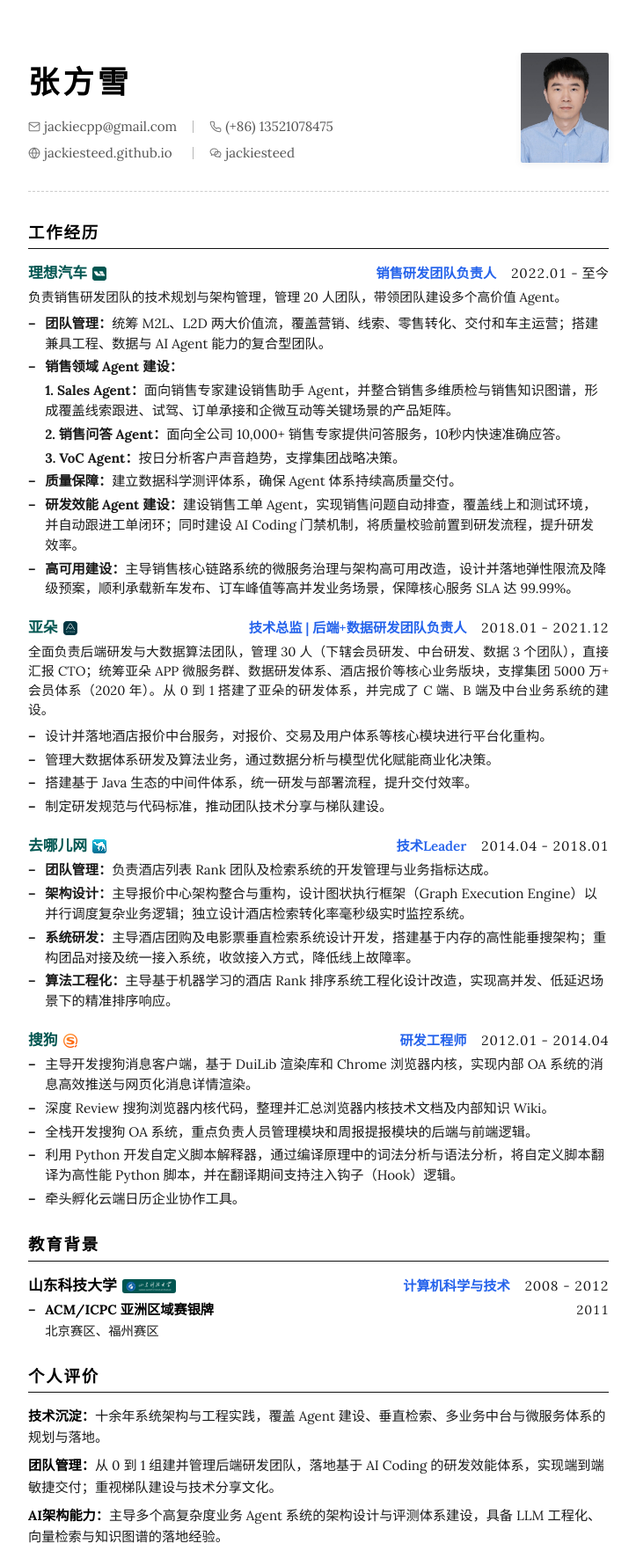
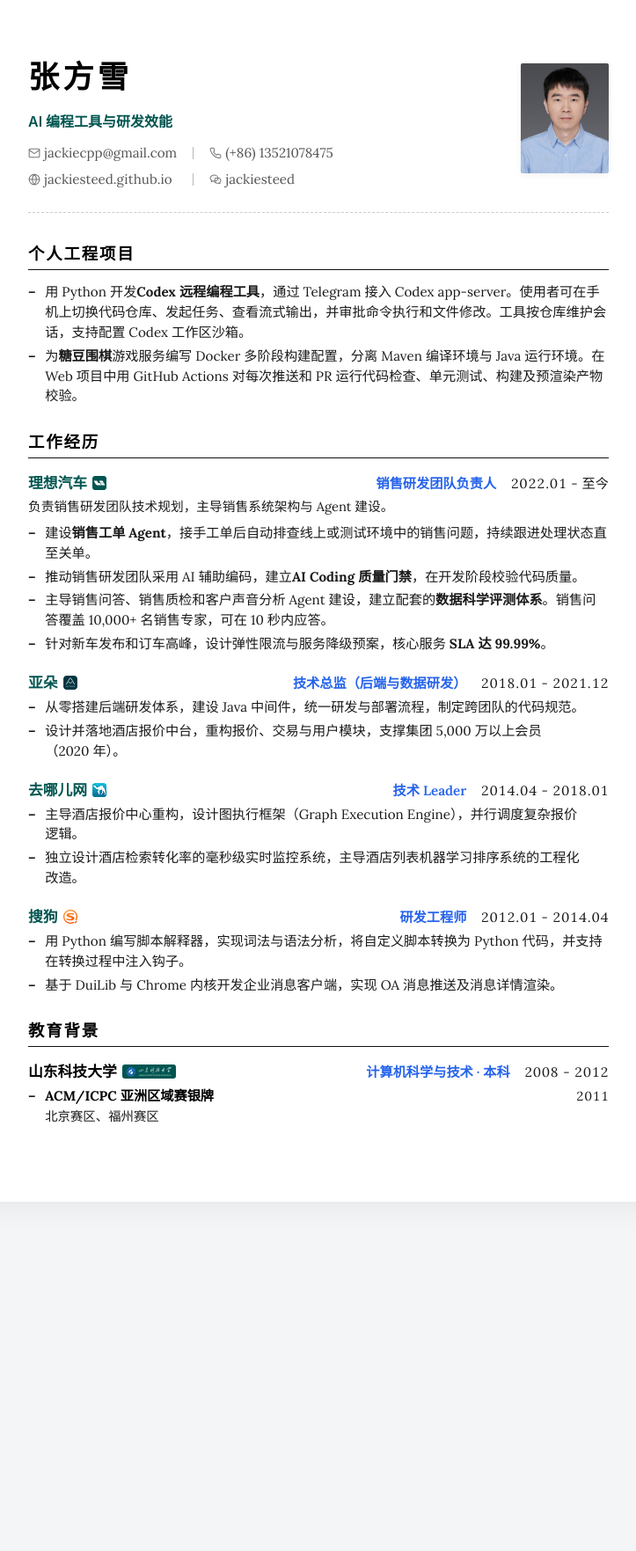
Before and after one commit to jackiesteed/jackiesteed.github.io, a plain HTML site: page index.html in a window 1280 px wide. Shown: the part 40-1803 px from the top of the page at 88% size, without its empty margins (278-1001 px from the left). After the commit the page ends 1446 px from the top, so only its background shows below. Drawn offline with Linux system fonts and the light colour scheme.

Commit message:
针对 AI 编程工具与研发效能岗位调整技术简历

```diff
--- a/index.html
+++ b/index.html
@@ -6,8 +6,8 @@
   <title>张方雪简历</title>
 
   <!-- SEO Meta Tags -->
-  <meta name="description" content="张方雪 (Jackie) 的个人简历。技术Leader，前去哪儿架构师、亚朵技术总监，拥有丰富的销售研发团队管理、中台架构设计及搜索检索开发经验。">
-  <meta name="keywords" content="张方雪, Jackie, 简历, 技术Leader, 架构师, 亚朵, 理想汽车, 去哪儿">
+  <meta name="description" content="张方雪的技术简历，涵盖 AI 编程工具、研发效能、Agent 工程化与高可用系统。">
+  <meta name="keywords" content="张方雪, Jackie, 简历, AI 编程工具, 研发效能, Python, CI/CD, 系统架构">
   <meta name="author" content="张方雪">
   <link rel="icon" type="image/svg+xml" href="favicon.svg">
 
@@ -106,6 +106,12 @@
 
     .header-text h1 {
       text-align: left;
+    }
+
+    .focus {
+      font: 600 1rem/1.5 var(--font-sans);
+      color: var(--company-color);
+      margin-bottom: 0.75rem;
     }
 
     .contact-info {
@@ -435,6 +441,11 @@
         font-size: 1.85rem;
       }
 
+      .focus {
+        grid-area: 2 / 1 / 3 / -1;
+        margin: 0;
+      }
+
       .header-photo {
         grid-area: 1 / 2;
         margin-left: 0;
@@ -500,6 +511,18 @@
       }
     }
 
+    @page { size: A4; margin: 14mm 17mm; }
+    @media print {
+      body { display: block; padding: 0; background: white; }
+      .resume-container { max-width: none; padding: 0; box-shadow: none; }
+      header.resume-header { margin-bottom: 0.6rem; padding-bottom: 0.6rem; }
+      .profile-photo { width: 70px; height: 88px; }
+      section, .entry { margin-bottom: 0.5rem; }
+      h2 { margin: 0.65rem 0 0.35rem; break-after: avoid; }
+      .entry-header { break-after: avoid; }
+      .entry, .entry-list li { break-inside: avoid; }
+      .entry-list li, .entry-summary { font-size: 10pt; line-height: 1.48; }
+    }
   </style>
 </head>
 <body>
@@ -513,6 +536,7 @@
     <header class="resume-header">
       <div class="header-text">
         <h1>张方雪</h1>
+        <p class="focus">AI 编程工具与研发效能</p>
         <div class="contact-info">
           <div class="contact-row">
             <!-- Email -->
@@ -568,6 +592,14 @@
       </div>
     </header>
 
+    <section id="projects">
+      <h2>个人工程项目</h2>
+      <ul class="entry-list">
+        <li>用 Python 开发<strong>Codex 远程编程工具</strong>，通过 Telegram 接入 Codex app-server。使用者可在手机上切换代码仓库、发起任务、查看流式输出，并审批命令执行和文件修改。工具按仓库维护会话，支持配置 Codex 工作区沙箱。</li>
+        <li>为<strong>糖豆围棋</strong>游戏服务编写 Docker 多阶段构建配置，分离 Maven 编译环境与 Java 运行环境。在 Web 项目中用 GitHub Actions 对每次推送和 PR 运行代码检查、单元测试、构建及预渲染产物校验。</li>
+      </ul>
+    </section>
+
     <!-- Work Experience -->
     <section id="experience">
       <h2>工作经历</h2>
@@ -581,16 +613,12 @@
             <span class="entry-date">2022.01 - 至今</span>
           </div>
         </div>
-        <p class="entry-summary">负责销售研发团队的技术规划与架构管理，管理 20 人团队，带领团队建设多个高价值 Agent。</p>
+        <p class="entry-summary">负责销售研发团队技术规划，主导销售系统架构与 Agent 建设。</p>
         <ul class="entry-list">
-          <li><strong>团队管理：</strong>统筹 M2L、L2D 两大价值流，覆盖营销、线索、零售转化、交付和车主运营；搭建兼具工程、数据与 AI Agent 能力的复合型团队。</li>
-          <li><strong>销售领域 Agent 建设：</strong></li>
-          <li class="agent-breakdown-item"><strong>1. Sales Agent：</strong>面向销售专家建设销售助手 Agent，并整合销售多维质检与销售知识图谱，形成覆盖线索跟进、试驾、订单承接和企微互动等关键场景的产品矩阵。</li>
-          <li class="agent-breakdown-item"><strong>2. 销售问答 Agent：</strong>面向全公司 10,000+ 销售专家提供问答服务，10秒内快速准确应答。</li>
-          <li class="agent-breakdown-item"><strong>3. VoC Agent：</strong>按日分析客户声音趋势，支撑集团战略决策。</li>
-          <li><strong>质量保障：</strong>建立数据科学测评体系，确保 Agent 体系持续高质量交付。</li>
-          <li><strong>研发效能 Agent 建设：</strong>建设销售工单 Agent，实现销售问题自动排查，覆盖线上和测试环境，并自动跟进工单闭环；同时建设 AI Coding 门禁机制，将质量校验前置到研发流程，提升研发效率。</li>
-          <li><strong>高可用建设：</strong>主导销售核心链路系统的微服务治理与架构高可用改造，设计并落地弹性限流及降级预案，顺利承载新车发布、订车峰值等高并发业务场景，保障核心服务 SLA 达 99.99%。</li>
+          <li>建设<strong>销售工单 Agent</strong>，接手工单后自动排查线上或测试环境中的销售问题，持续跟进处理状态直至关单。</li>
+          <li>推动销售研发团队采用 AI 辅助编码，建立<strong>AI Coding 质量门禁</strong>，在开发阶段校验代码质量。</li>
+          <li>主导销售问答、销售质检和客户声音分析 Agent 建设，建立配套的<strong>数据科学评测体系</strong>。销售问答覆盖 10,000+ 名销售专家，可在 10 秒内应答。</li>
+          <li>针对新车发布和订车高峰，设计弹性限流与服务降级预案，核心服务 <strong>SLA 达 99.99%</strong>。</li>
         </ul>
       </div>
 
@@ -599,16 +627,13 @@
         <div class="entry-header">
           <span class="entry-title">亚朵<img src="atour.png" alt="亚朵 Logo" class="inline-logo"></span>
           <div class="entry-right">
-            <span class="inline-subtitle">技术总监 | 后端+数据研发团队负责人</span>
+            <span class="inline-subtitle">技术总监（后端与数据研发）</span>
             <span class="entry-date">2018.01 - 2021.12</span>
           </div>
         </div>
-        <p class="entry-summary">全面负责后端研发与大数据算法团队，管理 30 人（下辖会员研发、中台研发、数据 3 个团队），直接汇报 CTO；统筹亚朵 APP 微服务群、数据研发体系、酒店报价等核心业务版块，支撑集团 5000 万+ 会员体系（2020 年）。从 0 到 1 搭建了亚朵的研发体系，并完成了 C 端、B 端及中台业务系统的建设。</p>
         <ul class="entry-list">
-          <li>设计并落地酒店报价中台服务，对报价、交易及用户体系等核心模块进行平台化重构。</li>
-          <li>管理大数据体系研发及算法业务，通过数据分析与模型优化赋能商业化决策。</li>
-          <li>搭建基于 Java 生态的中间件体系，统一研发与部署流程，提升交付效率。</li>
-          <li>制定研发规范与代码标准，推动团队技术分享与梯队建设。</li>
+          <li>从零搭建后端研发体系，建设 Java 中间件，统一研发与部署流程，制定跨团队的代码规范。</li>
+          <li>设计并落地酒店报价中台，重构报价、交易与用户模块，支撑集团 5,000 万以上会员（2020 年）。</li>
         </ul>
       </div>
 
@@ -617,15 +642,13 @@
         <div class="entry-header">
           <span class="entry-title">去哪儿网<img src="logos/qunar.ico" alt="去哪儿网 Logo" class="inline-logo"></span>
           <div class="entry-right">
-            <span class="inline-subtitle">技术Leader</span>
+            <span class="inline-subtitle">技术 Leader</span>
             <span class="entry-date">2014.04 - 2018.01</span>
           </div>
         </div>
         <ul class="entry-list">
-          <li><strong>团队管理：</strong>负责酒店列表 Rank 团队及检索系统的开发管理与业务指标达成。</li>
-          <li><strong>架构设计：</strong>主导报价中心架构整合与重构，设计图状执行框架（Graph Execution Engine）以并行调度复杂业务逻辑；独立设计酒店检索转化率毫秒级实时监控系统。</li>
-          <li><strong>系统研发：</strong>主导酒店团购及电影票垂直检索系统设计开发，搭建基于内存的高性能垂搜架构；重构团品对接及统一接入系统，收敛接入方式，降低线上故障率。</li>
-          <li><strong>算法工程化：</strong>主导基于机器学习的酒店 Rank 排序系统工程化设计改造，实现高并发、低延迟场景下的精准排序响应。</li>
+          <li>主导酒店报价中心重构，设计图执行框架（Graph Execution Engine），并行调度复杂报价逻辑。</li>
+          <li>独立设计酒店检索转化率的毫秒级实时监控系统，主导酒店列表机器学习排序系统的工程化改造。</li>
         </ul>
       </div>
 
@@ -639,11 +662,8 @@
           </div>
         </div>
         <ul class="entry-list">
-          <li>主导开发搜狗消息客户端，基于 DuiLib 渲染库和 Chrome 浏览器内核，实现内部 OA 系统的消息高效推送与网页化消息详情渲染。</li>
-          <li>深度 Review 搜狗浏览器内核代码，整理并汇总浏览器内核技术文档及内部知识 Wiki。</li>
-          <li>全栈开发搜狗 OA 系统，重点负责人员管理模块和周报提报模块的后端与前端逻辑。</li>
-          <li>利用 Python 开发自定义脚本解释器，通过编译原理中的词法分析与语法分析，将自定义脚本翻译为高性能 Python 脚本，并在翻译期间支持注入钩子（Hook）逻辑。</li>
-          <li>牵头孵化云端日历企业协作工具。</li>
+          <li>用 Python 编写脚本解释器，实现词法与语法分析，将自定义脚本转换为 Python 代码，并支持在转换过程中注入钩子。</li>
+          <li>基于 DuiLib 与 Chrome 内核开发企业消息客户端，实现 OA 消息推送及消息详情渲染。</li>
         </ul>
       </div>
     </section>
@@ -655,7 +675,7 @@
         <div class="entry-header">
           <span class="entry-title">山东科技大学<img src="logos/sdust.png" alt="山东科技大学 Logo" class="inline-logo school-logo"></span>
           <div class="entry-right">
-            <span class="inline-subtitle">计算机科学与技术</span>
+            <span class="inline-subtitle">计算机科学与技术 · 本科</span>
             <span class="entry-date">2008 - 2012</span>
           </div>
         </div>
@@ -671,16 +691,6 @@
       </div>
     </section>
 
-    <!-- Personal Evaluation -->
-    <section id="evaluation">
-      <h2>个人评价</h2>
-      <ul class="evaluation-list">
-        <li><strong>技术沉淀：</strong>十余年系统架构与工程实践，覆盖 Agent 建设、垂直检索、多业务中台与微服务体系的规划与落地。</li>
-        <li><strong>团队管理：</strong>从 0 到 1 组建并管理后端研发团队，落地基于 AI Coding 的研发效能体系，实现端到端敏捷交付；重视梯队建设与技术分享文化。</li>
-        <li><strong>AI架构能力：</strong>主导多个高复杂度业务 Agent 系统的架构设计与评测体系建设，具备 LLM 工程化、向量检索与知识图谱的落地经验。</li>
-      </ul>
-    </section>
-
   </main>
 
 </body>
```
